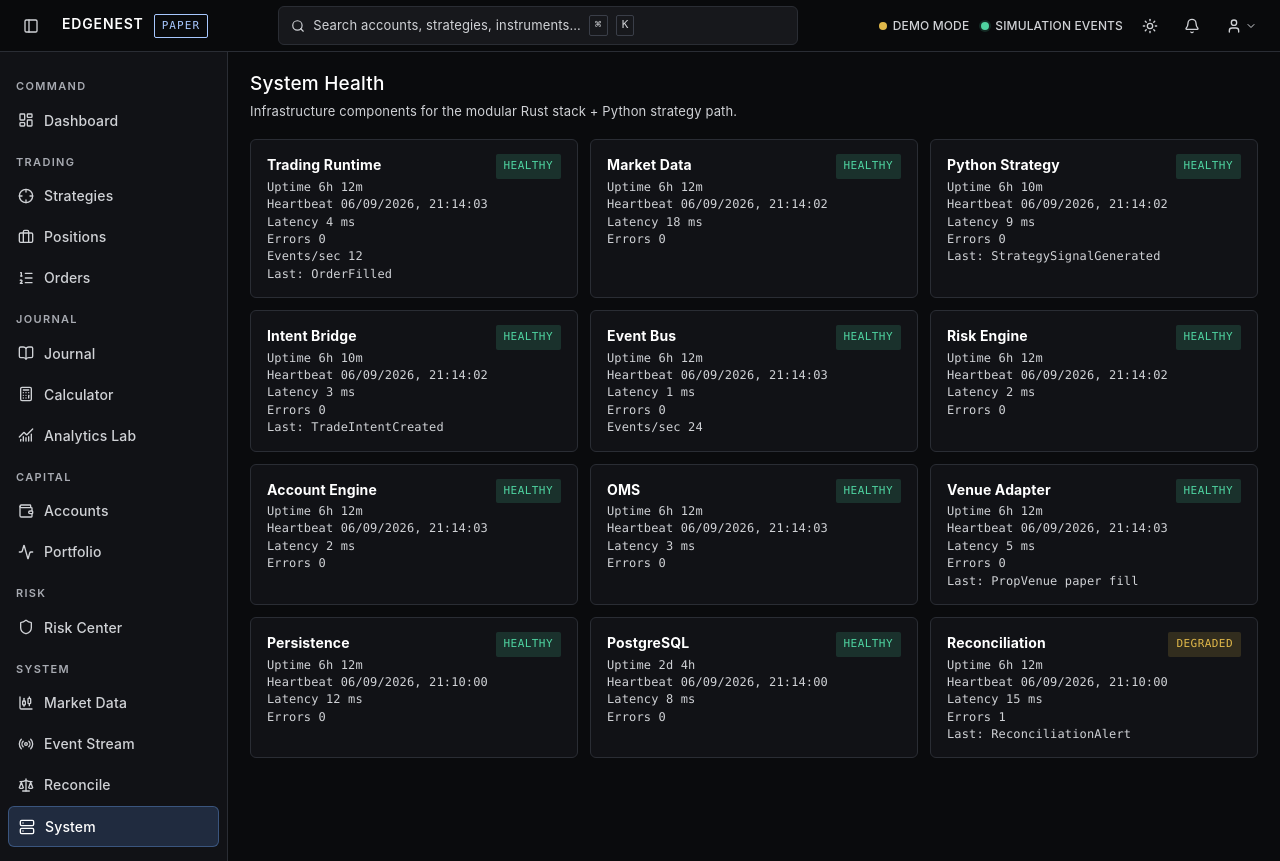
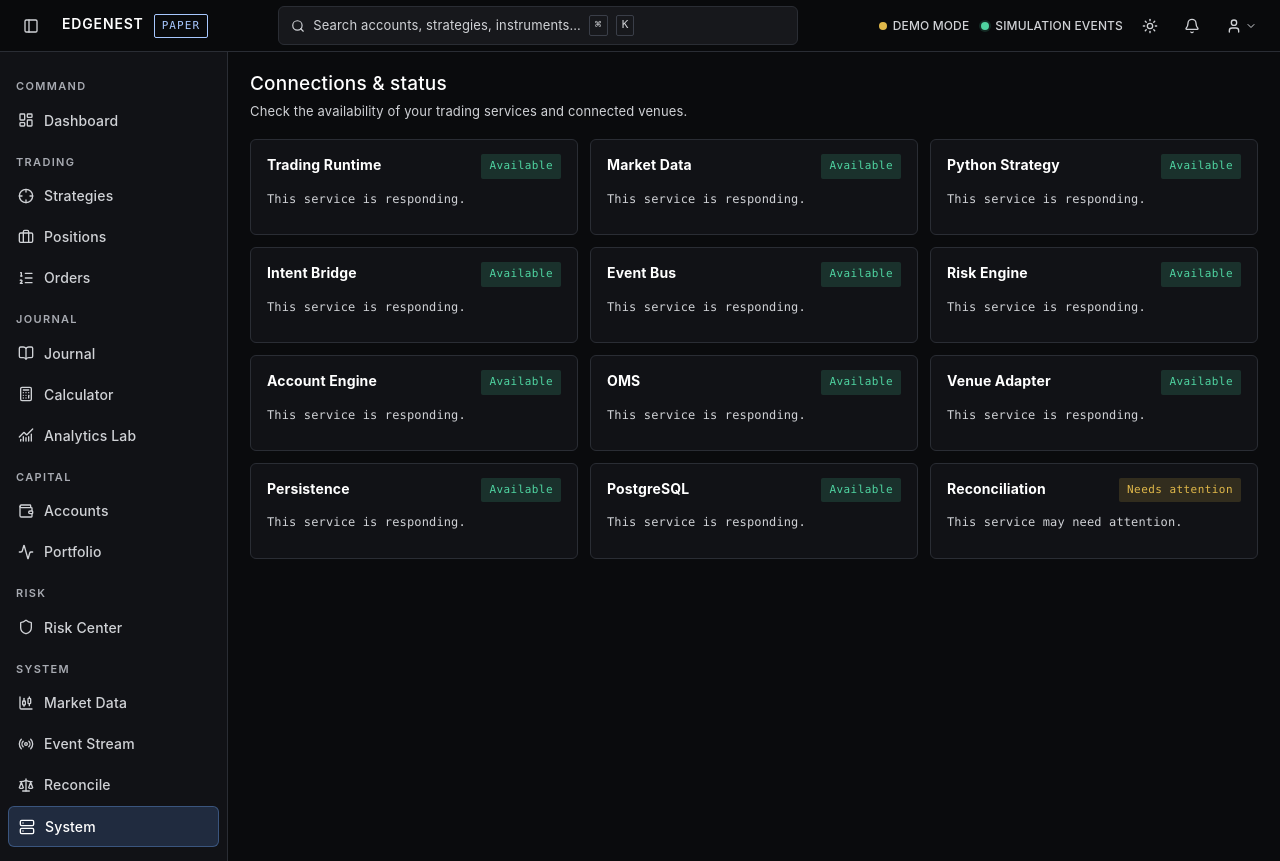
Before and after one commit to apostleoffinance/event-driven-trading-rs, a Next.js app in the folder frontend/: page /system in a window 1280 px wide. Built offline with nearby package versions, Linux system fonts and the light colour scheme; no server answers.

Commit message:
fix(ui): remove runtime diagnostics from customer connection status page

```diff
--- a/frontend/src/app/system/page.tsx
+++ b/frontend/src/app/system/page.tsx
@@ -3,7 +3,6 @@
 import { useEffect, useState } from "react";
 import { PageHeader } from "@/components/layout/PageHeader";
 import { healthTone, StatusBadge } from "@/components/data-display/StatusBadge";
-import { formatDateTime } from "@/lib/format";
 import { getRepositories } from "@/lib/repositories";
 import type { SystemComponent } from "@/types/domain";
 
@@ -17,8 +16,8 @@ export default function SystemPage() {
   return (
     <>
       <PageHeader
-        title="System Health"
-        description="Infrastructure components for the modular Rust stack + Python strategy path."
+        title="Connections & status"
+        description="Check the availability of your trading services and connected venues."
       />
       <div
         className="grid"
@@ -28,20 +27,9 @@ export default function SystemPage() {
           <article key={c.id} className="panel">
             <div style={{ display: "flex", justifyContent: "space-between" }}>
               <strong>{c.name}</strong>
-              <StatusBadge tone={healthTone(c.status)}>{c.status}</StatusBadge>
+              <StatusBadge tone={healthTone(c.status)}>{({HEALTHY:"Available",DEGRADED:"Needs attention",DISCONNECTED:"Disconnected",ERROR:"Unavailable",UNKNOWN:"Status unavailable",NOT_CONFIGURED:"Not configured"} as Record<SystemComponent["status"],string>)[c.status]}</StatusBadge>
             </div>
-            <div className="metric-sub">Uptime {c.uptime}</div>
-            <div className="metric-sub">
-              Heartbeat {c.lastHeartbeat ? formatDateTime(c.lastHeartbeat) : "unknown"}
-            </div>
-            <div className="metric-sub">Latency {c.latencyMs ?? "unknown"} ms</div>
-            <div className="metric-sub">Errors {c.errorCount ?? "unknown"}</div>
-            {c.eventsPerSec !== undefined ? (
-              <div className="metric-sub">Events/sec {c.eventsPerSec}</div>
-            ) : null}
-            {c.lastEvent ? (
-              <div className="metric-sub muted">Last: {c.lastEvent}</div>
-            ) : null}
+            <p className="metric-sub">{c.status === "HEALTHY" ? "This service is responding." : c.status === "NOT_CONFIGURED" ? "Complete setup to enable this service." : c.status === "UNKNOWN" ? "We do not have verified status information for this service yet." : "This service may need attention."}</p>
           </article>
         ))}
       </div>
```
